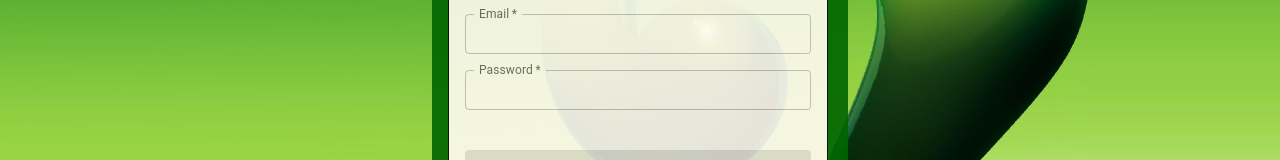
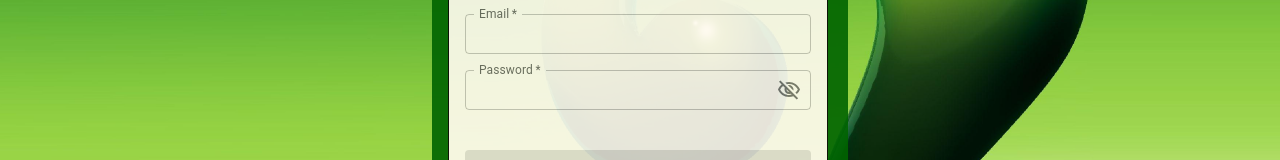
Before and after one commit to c-garraway/trivia-client, a React (Create React App) app: page /login in a window 1280 px wide. Shown: the part 167-327 px from the top of the page. Built offline with nearby package versions, Linux system fonts and the light colour scheme.

Commit message:
added password visibility

```diff
--- a/src/components/user/Login.jsx
+++ b/src/components/user/Login.jsx
@@ -1,4 +1,4 @@
-import { Box, Button, TextField, Typography } from "@mui/material";
+import { Box, Button, IconButton, InputAdornment, TextField, Typography } from "@mui/material";
 import React, { useState } from "react";
 import { useNavigate } from "react-router-dom";
 import { getUser, loginLocalUser } from "../../apis/auth";
@@ -10,6 +10,7 @@ import { setTeamData } from "../../features/userData/teamDataSlice";
 import { getTeamPoints, getAllTeamRanks} from "../../apis/points";
 import { setTeamPoints, setAllTeamRanks } from "../../features/pointsData/pointsDataSlice";
 import { theme } from '../../theme/theme';
+import { VisibilityOffOutlined, VisibilityOutlined } from "@mui/icons-material";
 
 function Login() {
     const insetColor = theme.palette.inset.main;
@@ -26,6 +27,7 @@ function Login() {
     const [passwordErrorStatus, setPasswordErrorStatus] = useState(false);
     const [emailErrorStatus, setEmailErrorStatus] = useState(false);
     const [loginDisabled, setLoginDisabled] = useState(true);
+    const [showPassword, setShowPassword] = useState(false)
 
     const formStyle = { pl: 2, pr: 2, pt: 1, pb: 2, borderRadius: '5px', '& .MuiTextField-root': { mt: 2, width: '100%' }, backgroundColor: mattColor, width: { xs: "90%", sm: "60%", md: "30%" }, mb: 3, opacity: .9
     };
@@ -125,7 +127,7 @@ function Login() {
                         variant="outlined"
                         id="outlined-password-input"
                         label="Password"
-                        type="password"
+                        type={showPassword ? 'text' : 'password'}
                         size="small"
                         InputLabelProps={{
                             shrink: true,
@@ -137,6 +139,19 @@ function Login() {
                             setPasswordErrorStatus(false)
                         }}
                         onKeyDown={handleKeyDown}
+                        InputProps={{
+                            endAdornment: (
+                              <InputAdornment position="end">
+                                <IconButton
+                                  aria-label="toggle password visibility"
+                                  onClick={() => setShowPassword(!showPassword)}
+                                  edge="end"
+                                >
+                                  {showPassword ? <VisibilityOutlined /> : <VisibilityOffOutlined />}
+                                </IconButton>
+                              </InputAdornment>
+                            ),
+                        }}
                     />
                     <Button
                         disabled={loginDisabled}
```
